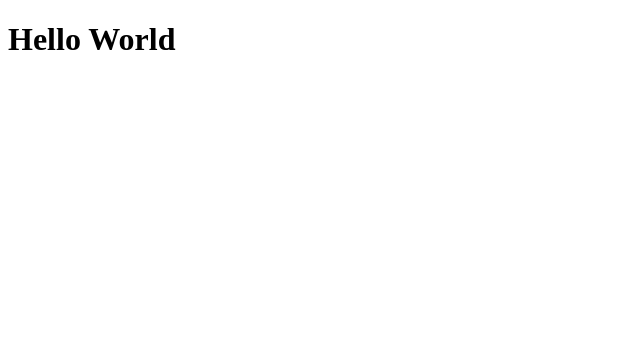
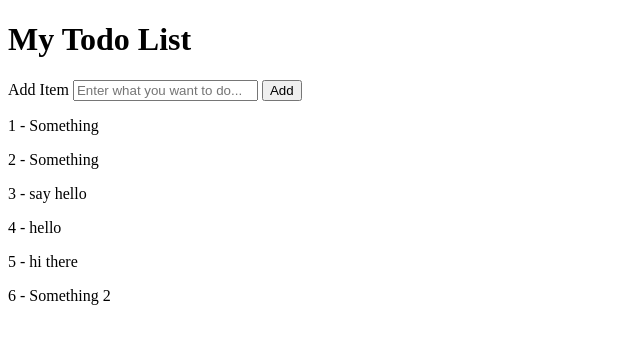
Before and after one commit to SaiPrakashGit/Todo-App, a Flask app: page / in a window 1280 px wide. Shown: the top 344 px of the page, without its empty margins (0-640 px from the left). Run offline with Flask 2, Linux system fonts and the light colour scheme; data comes from the database, SQL or seed files in the repository; both versions use the stored data as it was after the commit.

Commit message:
Adds the functionality of adding an item to the list and displaying all tasks in the main page

```diff
--- a/app.py
+++ b/app.py
@@ -1,4 +1,4 @@
-from flask import Flask, render_template
+from flask import Flask, render_template, request, redirect, url_for
 from flask_sqlalchemy import SQLAlchemy
 
 app = Flask(__name__)
@@ -19,7 +19,17 @@ class Todo(db.Model):
 
 @app.route("/")
 def main():
-	return render_template("index.html")
+	all_items = Todo.query.all()
+	return render_template("index.html", all_items=all_items)
+
+
+@app.route("/add-item", methods=["post"])
+def add_item():
+	text = request.form.get("data")
+	new_item = Todo(name=text, state=False)
+	db.session.add(new_item)
+	db.session.commit()
+	return redirect("/")
 
 
 if __name__ == "__main__" :
--- a/templates/index.html
+++ b/templates/index.html
@@ -1,4 +1,4 @@
-<!doctype html>
+<!DOCTYPE html>
 <html lang="en">
 
 <head>
@@ -8,7 +8,26 @@
 </head>
 
 <body>
-		<h1>Hello World<h1>
+		<div>
+			<h1>My Todo List</h1>
+
+<!-- Routing to the /add-item section of the main application -->
+
+			<form action="/add-item" method="post">
+				<div>
+					<label>Add Item</label>
+					<input type="text" name="data" placeholder="Enter what you want to do... ">
+					<button type="submit">Add</button>
+				</div>
+			</form>
+		</div>
+
+		<!-- Using jinja templating to generate the div blocks of all tasks in database passed from main function -->
+		{% for i in all_items %}
+		<div>
+			<p> {{ i.id }}  -  {{ i.name }}</p>
+		</div>
+		{% endfor %}
 </body>
 
 </html>
```
Also changed, not shown: db.sqlite.
